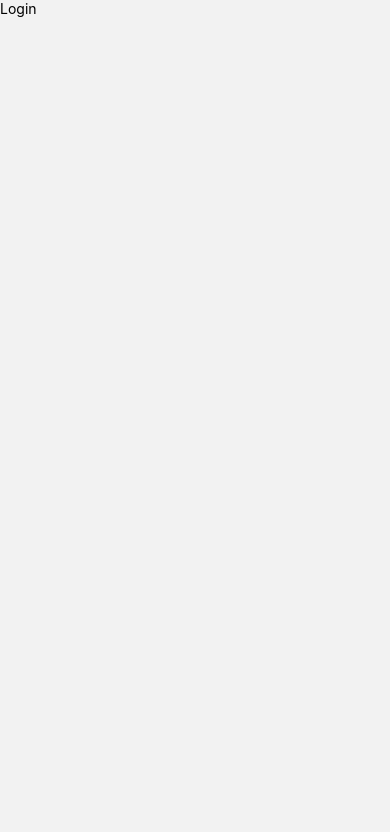
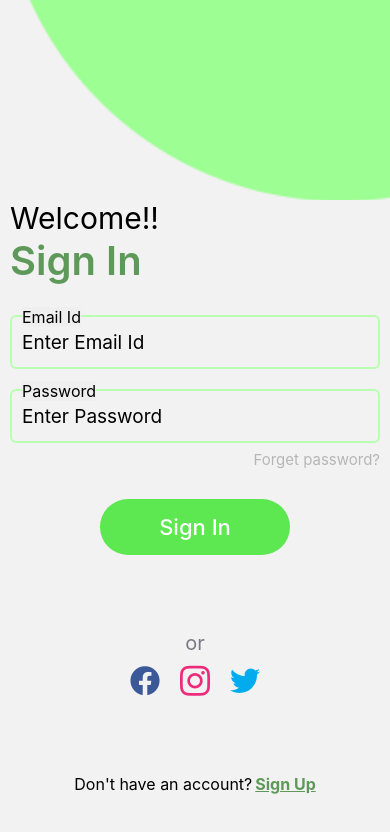
Before and after one commit to PeterAdedokun1/Task-management, a React Native app: screen /Login in a window 390 px wide. Shown: the top 832 px of the page. Built offline with nearby package versions, Linux system fonts and the light colour scheme.

Commit message:
login screen ui

```diff
--- a/package.json
+++ b/package.json
@@ -9,16 +9,19 @@
     "web": "expo start --web"
   },
   "dependencies": {
+    "@expo/vector-icons": "^13.0.0",
     "@react-navigation/native": "^6.1.7",
     "@react-navigation/native-stack": "^6.9.13",
     "expo": "~49.0.11",
     "expo-status-bar": "~1.6.0",
+    "formik": "^2.4.5",
     "nativewind": "^2.0.11",
     "react": "18.2.0",
     "react-native": "0.72.4",
     "react-native-safe-area-context": "4.6.3",
     "react-native-screens": "~3.22.0",
-    "react-native-tailwindcss": "^1.1.11"
+    "react-native-tailwindcss": "^1.1.11",
+    "yup": "^1.2.0"
   },
   "devDependencies": {
     "@babel/core": "^7.20.0",
--- a/screen/Login.tsx
+++ b/screen/Login.tsx
@@ -1,13 +1,195 @@
-import { View, Text ,SafeAreaView} from 'react-native'
-import React from 'react'
+import {
+  View,
+  Text,
+  Image,
+  TextInput,
+  TouchableOpacity,
+  Pressable,
+} from "react-native";
+import React from "react";
+import Img1 from "../assets/img1.png";
+import * as yup from "yup";
+import { Formik } from "formik";
+import { FontAwesome5 } from "@expo/vector-icons";
+import { Entypo } from "@expo/vector-icons";
+import { AntDesign } from "@expo/vector-icons";
 
 const Login = () => {
-  return (
-      <SafeAreaView>
+  const validateSchema = yup.object().shape({
+    email: yup
+      .string()
+      .email("Not a valid email address")
+      .required("Please enter an email address to continue "),
+    password: yup.string().required("Please enter your password"),
+  });
+    return (
+      <View
+        style={{
+          flexDirection: "column",
+          justifyContent: "space-between",
+          flex: 1,
+          marginBottom: 50,
+        }}
+      >
+        <View>
+          <Image source={Img1} style={{ width: "100%", height: 200 }} />
+          <View style={{ marginHorizontal: 10 }}>
+            <Text style={{ fontSize: 30 }}>Welcome!!</Text>
+            <Text style={{ fontSize: 40, color: "#5E9959", fontWeight: "600" }}>
+              Sign In
+            </Text>
+            <View style={{ marginTop: 30 }}>
+              <Formik
+                initialValues={{ email: "", password: "" }}
+                onSubmit={(values) => console.log(values)}
+                validationSchema={validateSchema}
+              >
+                {({
+                  handleChange,
+                  handleBlur,
+                  handleSubmit,
+                  values,
+                  errors,
+                }) => (
+                  <View>
+                    <View
+                      style={{
+                        borderWidth: 2,
+                        borderColor: "#B8FFB2",
+                        paddingHorizontal: 10,
+                        position: "relative",
+                        borderRadius: 6,
+                      }}
+                    >
+                      <View>
+                        <Text
+                          style={{
+                            position: "absolute",
+                            top: -10,
+                            backgroundColor: "#efefef",
+                            fontSize: 16,
+                          }}
+                        >
+                          Email Id
+                        </Text>
+                        <TextInput
+                          style={{ height: 50, fontSize: 19 }}
+                          placeholder="Enter Email Id "
+                          onChangeText={handleChange("email")}
+                          onBlur={handleBlur("email")}
+                          value={values.email}
+                        />
+                      </View>
+                    </View>
+                    {errors.email && (
+                      <Text style={{ color: "red", marginTop: 5 }}>
+                        {errors.email}
+                      </Text>
+                    )}
 
-      <Text>Login</Text>
-    </SafeAreaView>
-  )
-}
+                    <View
+                      style={{
+                        borderWidth: 2,
+                        borderColor: "#B8FFB2",
+                        paddingHorizontal: 10,
+                        position: "relative",
+                        marginTop: 20,
+                        borderRadius: 6,
+                      }}
+                    >
+                      <View>
+                        <Text
+                          style={{
+                            position: "absolute",
+                            top: -10,
+                            backgroundColor: "#efefef",
+                            fontSize: 16,
+                          }}
+                        >
+                          Password
+                        </Text>
+                        <TextInput
+                          style={{ height: 50, fontSize: 19 }}
+                          placeholder="Enter Password"
+                          secureTextEntry={true}
+                          onChangeText={handleChange("password")}
+                          value={values.password}
+                        />
+                      </View>
+                    </View>
+                    {errors.password && (
+                      <Text style={{ color: "red", marginTop: 5 }}>
+                        {errors.password}
+                      </Text>
+                    )}
+                    <TouchableOpacity style={{ marginTop: 7 }}>
+                      <Text
+                        style={{
+                          color: "#B7B6B6",
+                          fontSize: 15,
+                          textAlign: "right",
+                        }}
+                      >
+                        Forget password?
+                      </Text>
+                    </TouchableOpacity>
+                    <TouchableOpacity
+                      style={{
+                        marginTop: 30,
+                        backgroundColor: "#5DE750",
+                        marginHorizontal: 90,
+                        justifyContent: "center",
+                        borderRadius: 50,
+                        paddingVertical: 15,
+                      }}
+                      onPress={() => handleSubmit()}
+                    >
+                      <Text
+                        style={{
+                          color: "white",
+                          textAlign: "center",
+                          fontSize: 22,
+                          borderRadius: 600,
+                          fontWeight: "500",
+                        }}
+                      >
+                        Sign In
+                      </Text>
+                    </TouchableOpacity>
+                  </View>
+                )}
+              </Formik>
+            </View>
+          </View>
+        </View>
+        <View style={{ alignItems: "center" }}>
+          <Text style={{ color: "#797884", fontSize: 20, marginBottom: 10 }}>
+            or
+          </Text>
+          <View style={{ flexDirection: "row", columnGap: 20 }}>
+            <FontAwesome5 name="facebook" size={30} color="#3b5998" />
+            <Entypo name="instagram" size={30} color="#ee2a7b" />
+            <AntDesign name="twitter" size={30} color="#00acee" />
+          </View>
+        </View>
+        <View style={{ flexDirection: "row", justifyContent: "center" }}>
+          <Text style={{ fontSize: 16 }}>Don't have an account?</Text>
+          <Pressable>
+            <Text
+              style={{
+                color: "#5E9959",
+                fontWeight: "700",
+                textDecorationLine: "underline",
+                marginLeft: 3,
+                fontSize: 16,
+              }}
+            >
+              Sign Up
+            </Text>
+          </Pressable>
+        </View>
+      </View>
+    );
+};
 
-export default Login
+export default Login;
```
Also changed, not shown: 2 other files (tests, documents, lock files or other folders).
